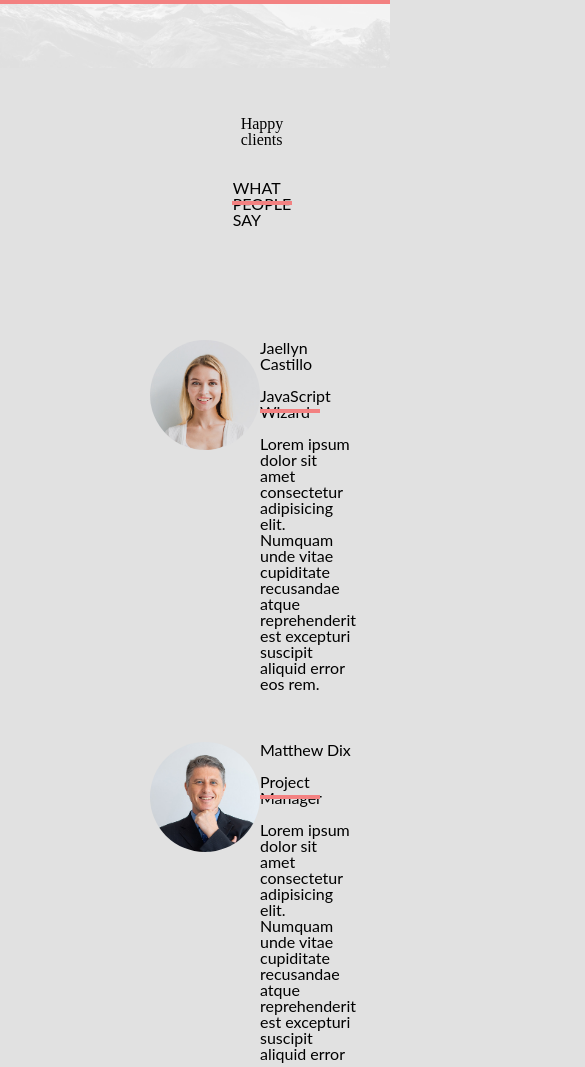
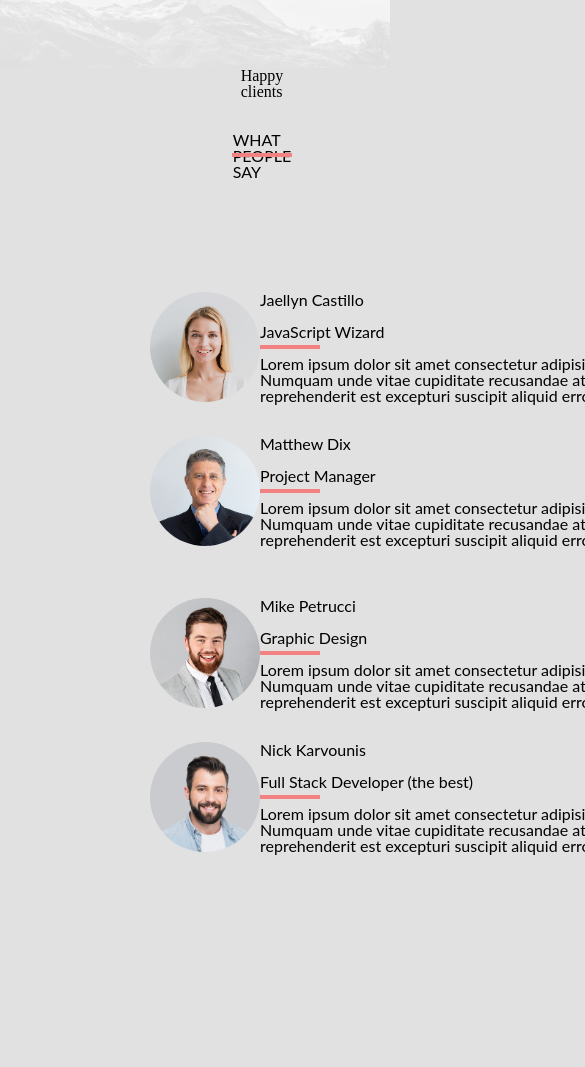
Before and after one commit to NoahBovee/Syntra-html-csss, a website: page 05_Happy-Client/index.html in a window 390 px wide. Shown: the part 100-1167 px from the top of the page, 585 px wide, since content can reach past the window. After the commit the page ends 955 px from the top, so only its background shows below. Drawn offline with Linux system fonts and the light colour scheme.

Commit message:
Progress so far

```diff
--- a/05_Happy-Client/happy-style.css
+++ b/05_Happy-Client/happy-style.css
@@ -5,6 +5,8 @@ nav {
   background-color: #f38181;
   /* om de img & section verticaal te centreren */
   align-items: center;
+  max-width: 100%;
+    min-width: 1000px;
 }
 
 nav img {
@@ -15,6 +17,8 @@ nav section ul {
   display: flex;
   gap: 2rem;
 }
+
+
 
 body {
   background-image: url(./berg.png);
@@ -53,6 +57,7 @@ article div h4::after {
   width: 60px;
   position: absolute;
   top: 21px;
+
   left: 0;
 }
 
@@ -96,7 +101,45 @@ h4 {
 }
 */
 
+.row-box {
+  display: flex;
+
+  gap: 2rem;
+}
+
+.second-row {
+  display: flex;
+  gap: 2rem;
+
+}
+
 main article img {
   border-radius: 50%;
   width: 110px;
 }
+
+
+@media only screen and (max-width: 950px) {
+body {
+  background-image: url(berg.png);
+  background-size: 100%;
+}
+
+  header {
+  justify-content: center;
+}
+
+nav img {
+  display: none
+}
+
+  .row-box {
+  flex-direction: column;
+  justify-content: center;
+}
+.second-row{
+  flex-direction: column;
+  justify-content: center;
+}
+
+}
--- a/05_Happy-Client/index.html
+++ b/05_Happy-Client/index.html
@@ -41,6 +41,7 @@
         <h2>WHAT PEOPLE SAY</h2>
       </header>
       <section>
+        <div class="row-box">
           <article>
             <figure>
               <img src="./1.jpg" alt="profile of client" />
@@ -50,8 +51,8 @@
               <h4>JavaScript Wizard</h4>
               <p>
                 Lorem ipsum dolor sit amet consectetur adipisicing elit. Numquam
-              unde vitae cupiditate recusandae atque reprehenderit est excepturi
-              suscipit aliquid error eos rem.
+                unde vitae cupiditate recusandae atque reprehenderit est
+                excepturi suscipit aliquid error eos rem.
               </p>
             </div>
           </article>
@@ -64,11 +65,13 @@
               <h4>Project Manager</h4>
               <p>
                 Lorem ipsum dolor sit amet consectetur adipisicing elit. Numquam
-              unde vitae cupiditate recusandae atque reprehenderit est excepturi
-              suscipit aliquid error eos rem.
+                unde vitae cupiditate recusandae atque reprehenderit est
+                excepturi suscipit aliquid error eos rem.
               </p>
             </div>
           </article>
+        </div>
+        <div class="second-row">
           <article>
             <figure>
               <img src="./3.jpg" alt="profile of client" />
@@ -78,8 +81,8 @@
               <h4>Graphic Design</h4>
               <p>
                 Lorem ipsum dolor sit amet consectetur adipisicing elit. Numquam
-              unde vitae cupiditate recusandae atque reprehenderit est excepturi
-              suscipit aliquid error eos rem.
+                unde vitae cupiditate recusandae atque reprehenderit est
+                excepturi suscipit aliquid error eos rem.
               </p>
             </div>
           </article>
@@ -92,11 +95,12 @@
               <h4>Full Stack Developer (the best)</h4>
               <p>
                 Lorem ipsum dolor sit amet consectetur adipisicing elit. Numquam
-              unde vitae cupiditate recusandae atque reprehenderit est excepturi
-              suscipit aliquid error eos rem.
+                unde vitae cupiditate recusandae atque reprehenderit est
+                excepturi suscipit aliquid error eos rem.
               </p>
             </div>
           </article>
+        </div>
       </section>
     </main>
   </body>
```
Lines whose indentation alone changed are shown as unchanged.
